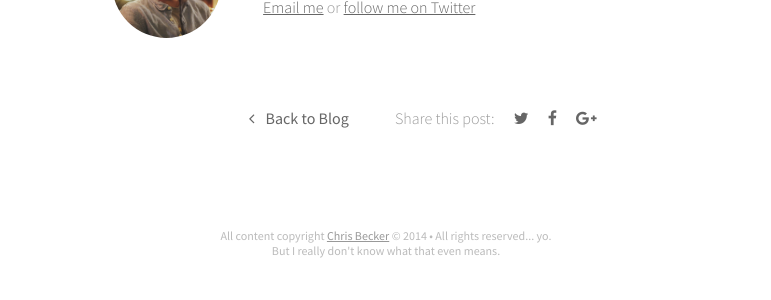
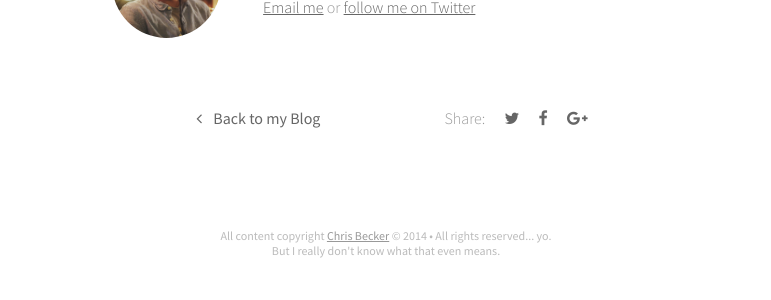
Before and after one commit to Cbeck527/becker.am, a Jekyll site: the page built from src/_posts/2014-03-26-new-york-on-an-old-medium.markdown, in a window 1280 px wide. Shown: the part 3748-4048 px from the top of the page, without its empty margins (254-1025 px from the left). Built offline with Jekyll 4.4.1, drawn with Linux system fonts in a browser that asks for light colours; nearby versions of some CDN libraries.

```diff
--- a/src/_layouts/post.html
+++ b/src/_layouts/post.html
@@ -86,10 +86,10 @@ layout: base
 
                 <section class="share">
                     <div class="left">
-                        <a href="/blog"><i class="fa fa-angle-left "></i> Back to Blog</a>
+                        <a href="/blog"><i class="fa fa-angle-left "></i> Back to my Blog</a>
                     </div>
                     <div class="right">
-                        <p>Share this post:
+                        <p>Share:
                           <a class="icon-twitter" href="http://twitter.com/share?text={{ page.title | downcase }}%20&ndash;%20&url={{ site.url }}{{ page.url }}"
                                 onclick="window.open(this.href, 'twitter-share', 'width=550,height=235');return false;">
                                 <i class="fa fa-twitter"></i>
--- a/src/css/main.sass
+++ b/src/css/main.sass
@@ -772,7 +772,7 @@ body, html
     line-height: 2rem
     .left
       float: left
-      width: 47%
+      width: 43%
       @include box-sizing(border-box)
       padding: 0 1rem 0 0
       text-align: right
@@ -782,7 +782,7 @@ body, html
           margin-right: 0.5rem
     .right
       float: right
-      width: 51%
+      width: 44%
       @include box-sizing(border-box)
       padding: 0 0 0 1rem
       p
```
